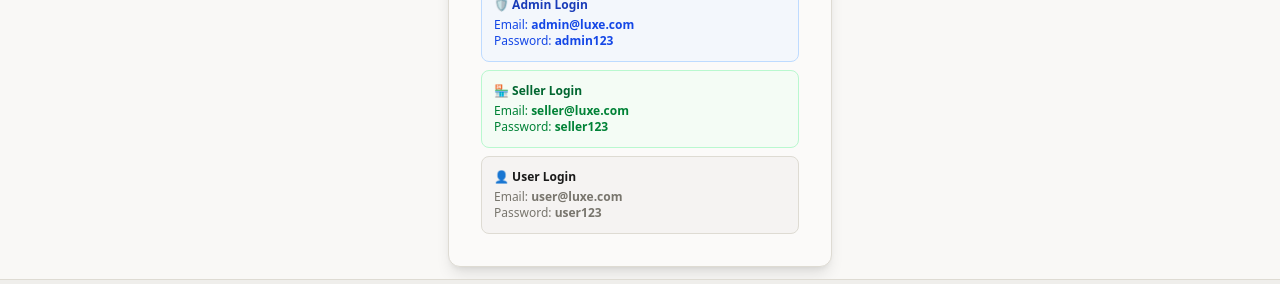
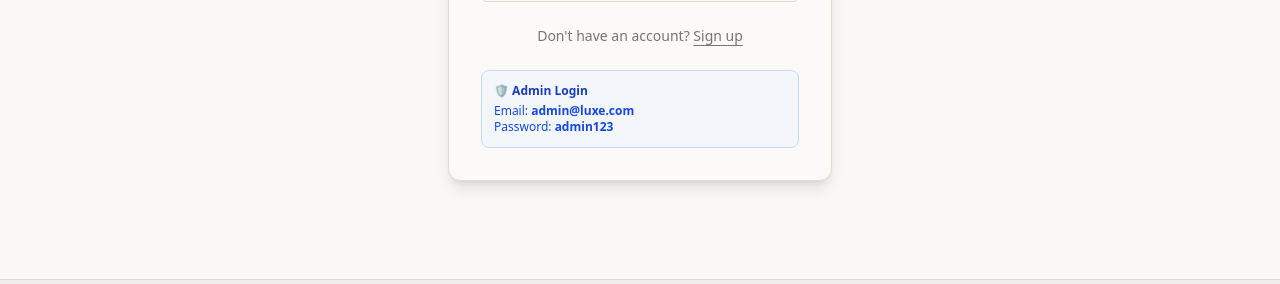
Before and after one commit to avinav2401/Luxe-E-Commerce-Platform, a Next.js app: page /auth/signin in a window 1280 px wide. Shown: the part 627-911 px from the top of the page. Built offline with nearby package versions, Linux system fonts and the light colour scheme; no server answers; a web font is replaced by a local one.

Commit message:
feat: show only admin credentials on signin page

```diff
--- a/src/app/auth/signin/page.tsx
+++ b/src/app/auth/signin/page.tsx
@@ -149,16 +149,6 @@ export default function SignInPage() {
                         <p className="text-xs text-blue-700 dark:text-blue-400">Email: <span className="font-mono font-semibold">admin@luxe.com</span></p>
                         <p className="text-xs text-blue-700 dark:text-blue-400">Password: <span className="font-mono font-semibold">admin123</span></p>
                     </div>
-                    <div className="bg-green-50/60 dark:bg-green-950/20 border border-green-200 dark:border-green-800 rounded-lg p-3">
-                        <p className="text-xs font-bold text-green-800 dark:text-green-300 mb-1">🏪 Seller Login</p>
-                        <p className="text-xs text-green-700 dark:text-green-400">Email: <span className="font-mono font-semibold">seller@luxe.com</span></p>
-                        <p className="text-xs text-green-700 dark:text-green-400">Password: <span className="font-mono font-semibold">seller123</span></p>
-                    </div>
-                    <div className="bg-muted/50 border border-border rounded-lg p-3">
-                        <p className="text-xs font-bold text-foreground mb-1">👤 User Login</p>
-                        <p className="text-xs text-muted-foreground">Email: <span className="font-mono font-semibold">user@luxe.com</span></p>
-                        <p className="text-xs text-muted-foreground">Password: <span className="font-mono font-semibold">user123</span></p>
-                    </div>
                 </div>
 
             </div>
```
